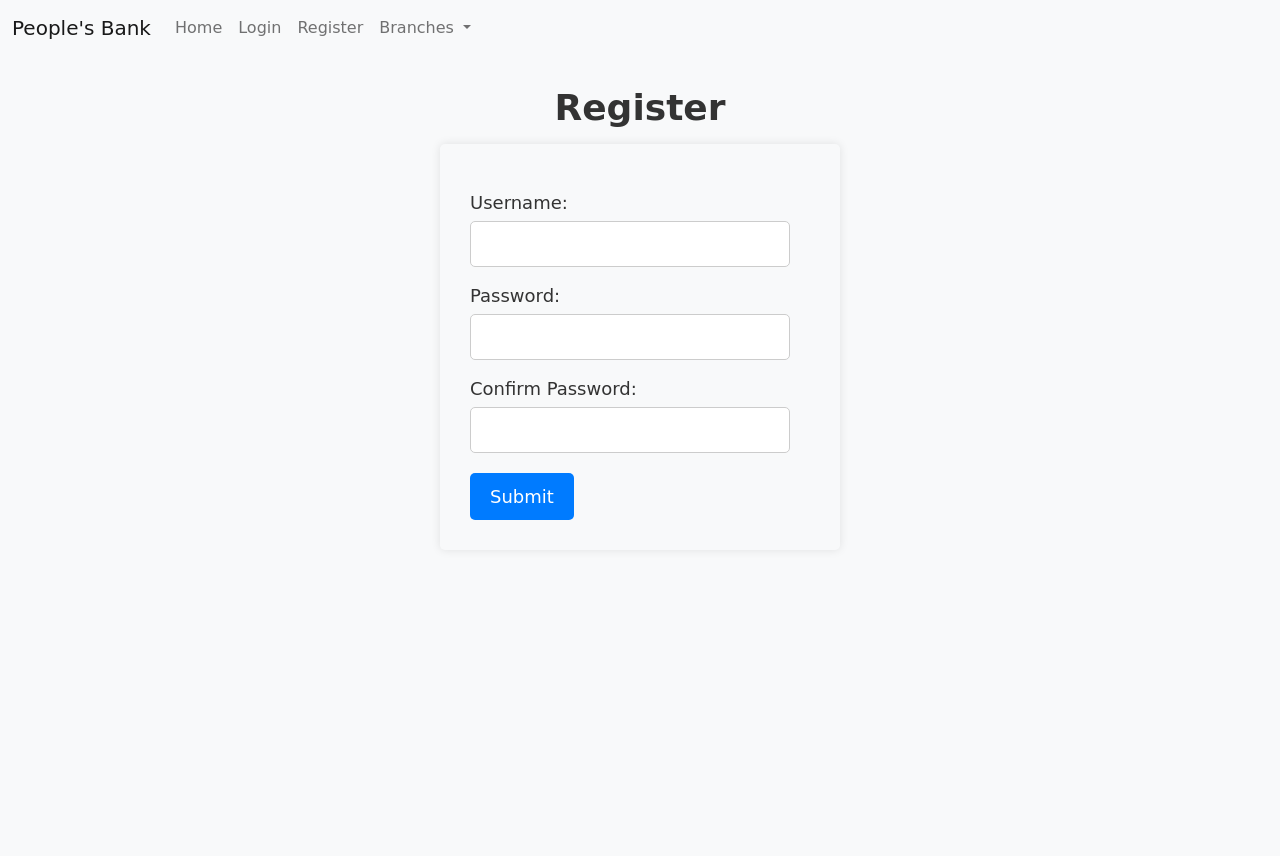
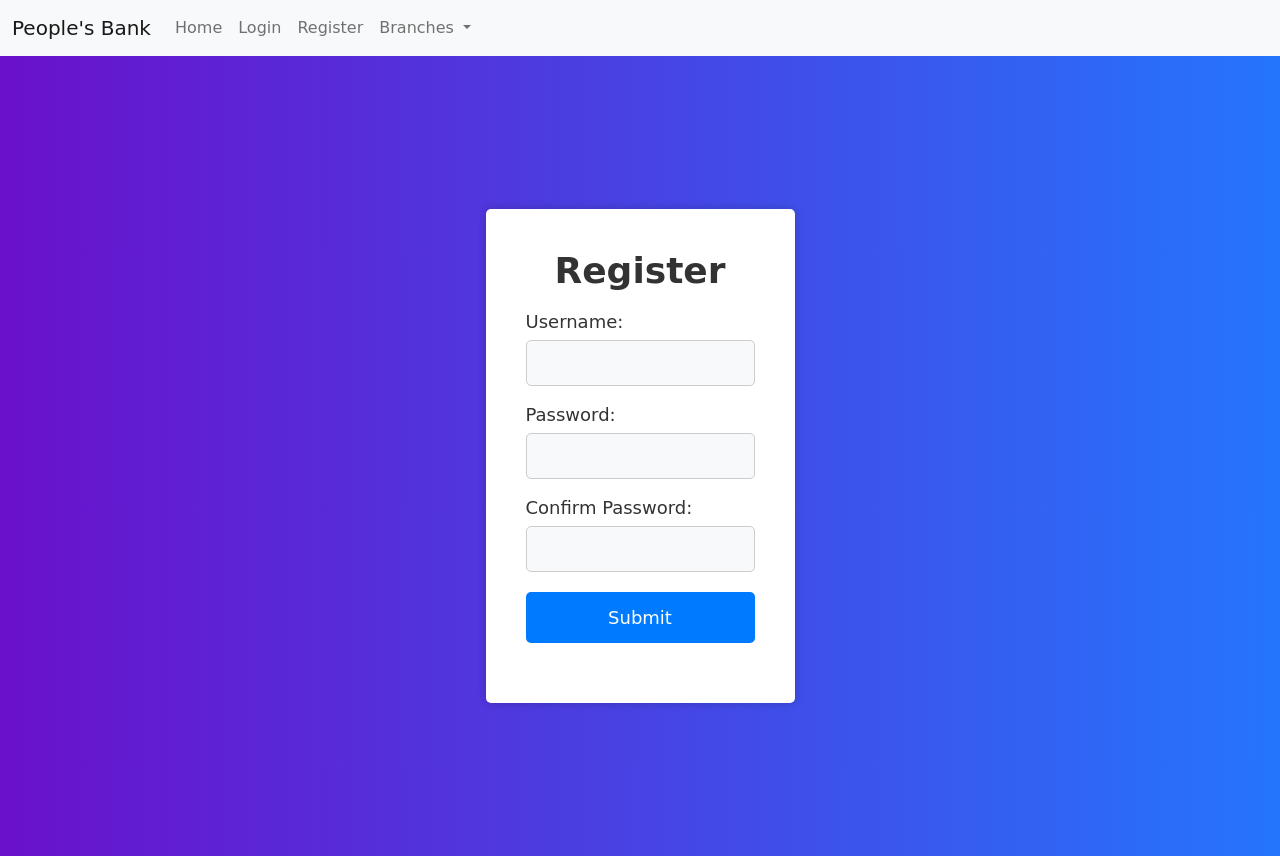
Before and after one commit to aby-595/bankingwebsite, a Django app: page /register/ in a window 1280 px wide. Before the commit the page ends 520 px from the top, so only its background shows below. Run offline with Django 4.2, Linux system fonts and the light colour scheme; some libraries are stand-ins or nearby versions; some web fonts are replaced.

Commit message:
Update register.html

```diff
--- a/bankingproject/banking_app/templates/register.html
+++ b/bankingproject/banking_app/templates/register.html
@@ -4,6 +4,28 @@
 <style>
     body {
         background-color: #f8f9fa; /* Premium background color */
+        background-image: linear-gradient(to right, #6a11cb, #2575fc); /* Gradient background */
+        margin: 0;
+        padding: 0;
+        font-family: Arial, sans-serif;
+    }
+
+    .registration-container {
+        display: flex;
+        justify-content: center;
+        align-items: center;
+        height: 100vh;
+    }
+
+    .registration-form {
+        max-width: 400px;
+        padding: 40px;
+        background-color: #ffffff;
+        border-radius: 5px;
+        box-shadow: 0 0 10px rgba(0, 0, 0, 0.2);
+        animation-duration: 1s;
+        animation-fill-mode: both;
+        animation-name: fadeInUp; /* Apply fadeInUp animation */
     }
 
     h2 {
@@ -11,7 +33,7 @@
         font-size: 36px;
         font-weight: bold;
         color: #333;
-        margin-top: 30px;
+        margin-top: 0;
         margin-bottom: 15px;
         text-align: center;
         animation-duration: 1s;
@@ -20,15 +42,7 @@
     }
 
     form {
-        max-width: 400px;
-        margin: 0 auto;
-        padding: 30px;
-        background-color: #f8f9fa;
-        border-radius: 5px;
-        box-shadow: 0 0 10px rgba(0, 0, 0, 0.1);
-        animation-duration: 1s;
-        animation-fill-mode: both;
-        animation-name: fadeIn; /* Apply fadeIn animation */
+        margin-bottom: 20px;
     }
 
     label {
@@ -41,33 +55,44 @@
 
     input[type="text"],
     input[type="password"] {
-        width: 94%;
+        width: 100%;
         padding: 10px;
         border: 1px solid #ccc;
         border-radius: 5px;
-        font-family: Arial, sans-serif;
         font-size: 16px;
         margin-top: 5px;
+        background-color: #f8f9fa;
     }
 
     button[type="submit"] {
-        background-color: #007bff;
+        display: block;
+        width: 100%;
+        padding: 12px;
+        background-color: #007bff; /* Premium color - Blue */
         color: #fff;
         border: none;
-        padding: 10px 20px;
         border-radius: 5px;
         font-family: 'Bruno Ace SC', cursive;
         font-size: 18px;
         cursor: pointer;
         margin-top: 20px;
         transition: background-color 0.3s ease;
+        animation-duration: 0.8s;
+        animation-fill-mode: both;
+        animation-name: fadeIn; /* Apply fadeIn animation */
     }
 
     button[type="submit"]:hover {
-        background-color: #0056b3;
+        background-color: #0056b3; /* Darker shade of premium color */
     }
 
-    /* Add animation classes */
+    /* Add additional animations */
+    .animated {
+        animation-duration: 1s;
+        animation-fill-mode: both;
+        animation-name: fadeIn; /* Apply fadeIn animation */
+    }
+
     @keyframes fadeIn {
         from {
             opacity: 0;
@@ -77,10 +102,48 @@
             opacity: 1;
         }
     }
+
+    @keyframes fadeInUp {
+        from {
+            opacity: 0;
+            transform: translateY(20px);
+        }
+
+        to {
+            opacity: 1;
+            transform: translateY(0);
+        }
+    }
+
+    @keyframes rotate {
+        0% {
+            transform: rotate(0);
+        }
+
+        100% {
+            transform: rotate(360deg);
+        }
+    }
+
+    @keyframes pulse {
+        0% {
+            transform: scale(1);
+        }
+
+        50% {
+            transform: scale(1.1);
+        }
+
+        100% {
+            transform: scale(1);
+        }
+    }
 </style>
 
-<h2 class="animated fadeIn">Register</h2>
-<form method="POST" class="animated fadeIn">
+<div class="registration-container">
+    <div class="registration-form animated fadeInUp">
+        <h2>Register</h2>
+        <form method="POST">
             {% csrf_token %}
             <label for="username">Username:</label>
             <input type="text" id="username" name="username" required>
@@ -90,4 +153,6 @@
             <input type="password" id="confirm_password" name="confirm_password" required>
             <button type="submit">Submit</button>
         </form>
+    </div>
+</div>
 {% endblock %}
```
Lines whose indentation alone changed are shown as unchanged.
